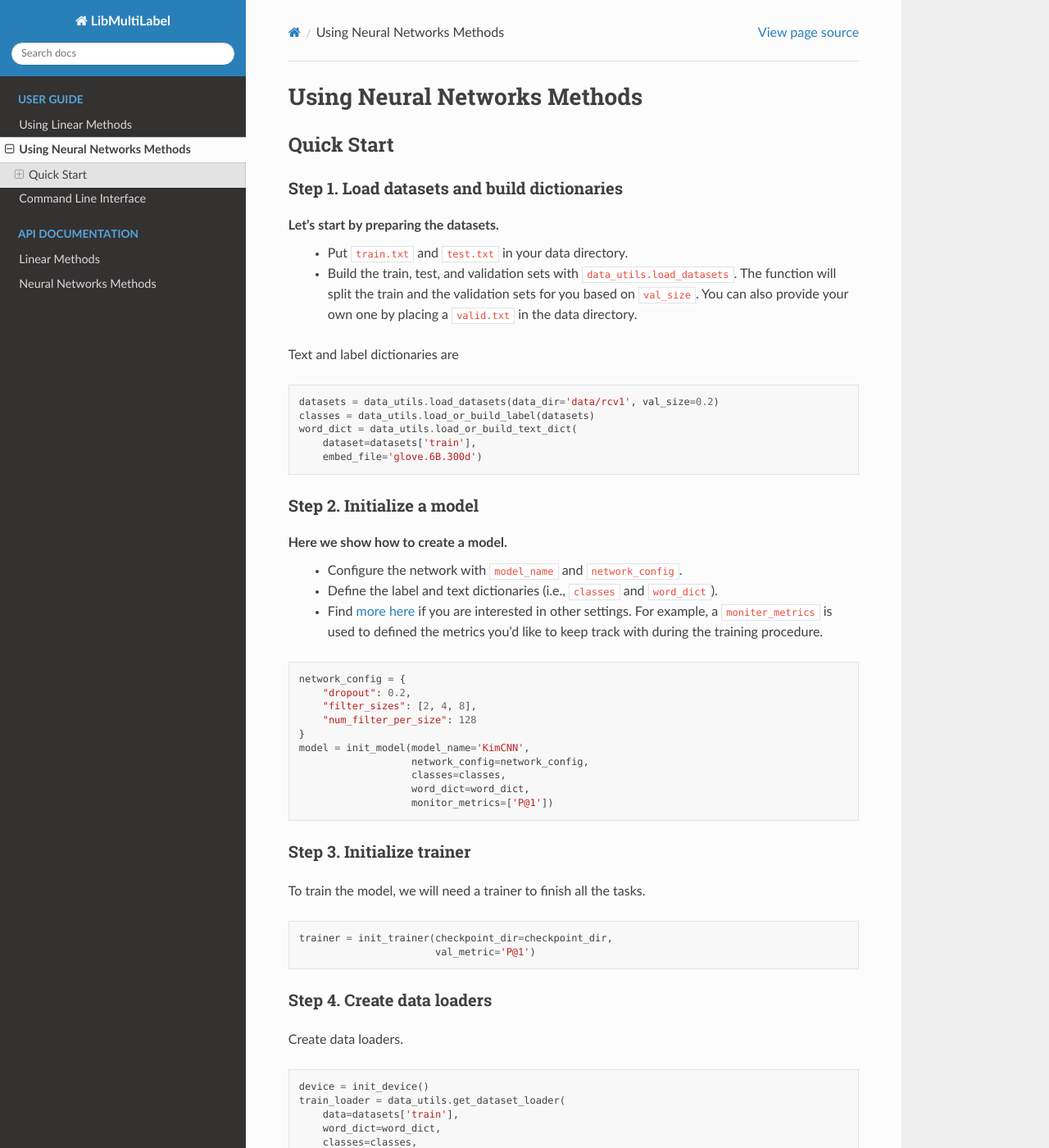
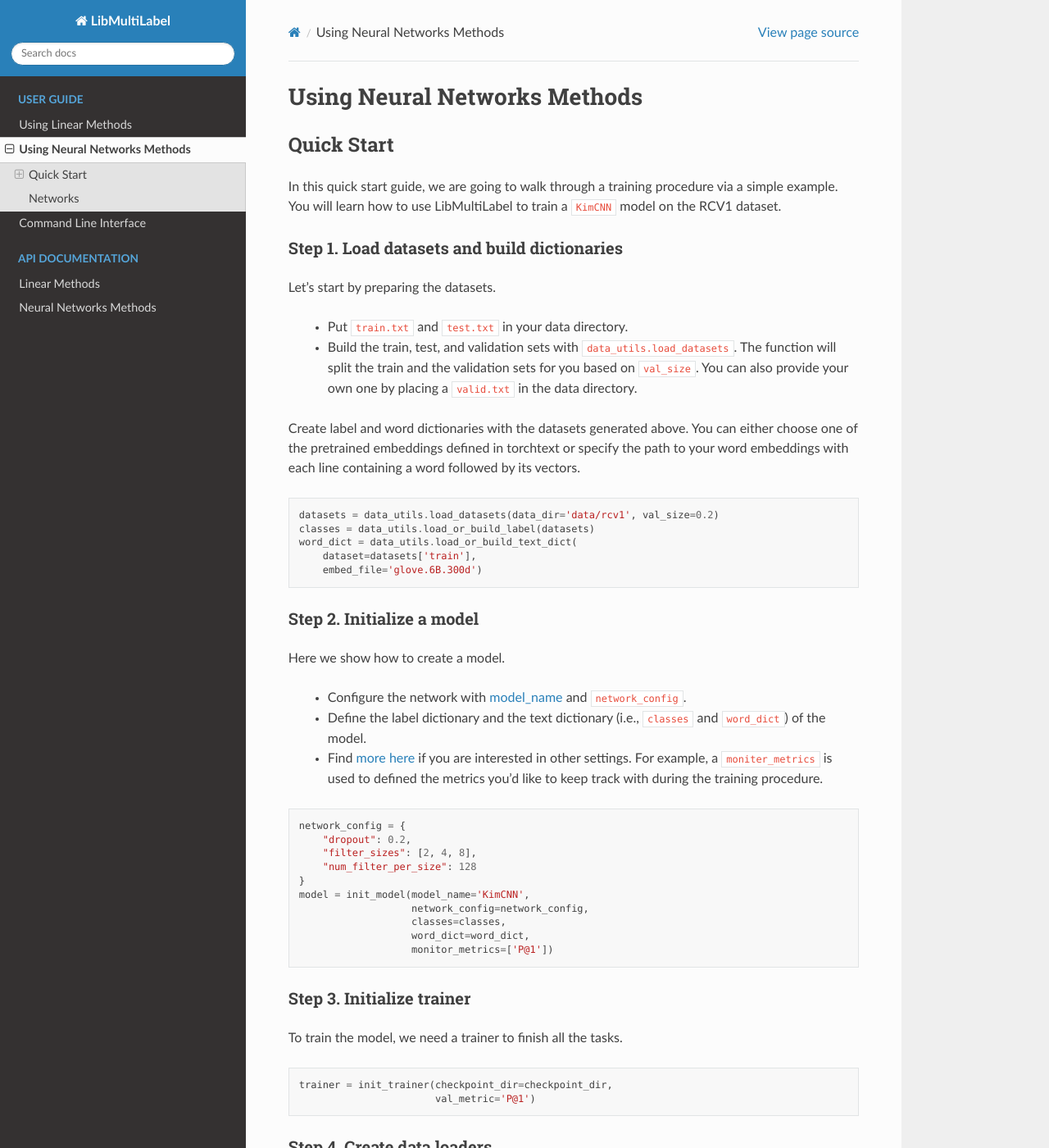
Before and after one commit to ASUS-AICS/LibMultiLabel, a Sphinx documentation site: the page built from docs/guides/nn_guides.rst, in a window 1280 px wide and 1400 px high. Shown: the whole window at 82% size. Built offline with Sphinx 7.4.7 and the Read the Docs theme 2.0.0, drawn with Linux system fonts in a browser that asks for light colours; some of the changed text lies outside the part shown.

Commit message:
Put more description .

```diff
--- a/docs/guides/nn_guides.rst
+++ b/docs/guides/nn_guides.rst
@@ -5,17 +5,23 @@ Using Neural Networks Methods
 Quick Start
 -----------
 
+In this quick start guide, we are going to walk through a training procedure via a simple example.
+You will learn how to use LibMultiLabel to train a ``KimCNN`` model on the RCV1 dataset.
+
 
 Step 1. Load datasets and build dictionaries
 ^^^^^^^^^^^^^^^^^^^^^^^^^^^^^^^^^^^^^^^^^^^^
 
 Let's start by preparing the datasets.
+
     * Put ``train.txt`` and ``test.txt`` in your data directory.
     * Build the train, test, and validation sets with ``data_utils.load_datasets``.
       The function will split the train and the validation sets for you based on ``val_size``.
       You can also provide your own one by placing a ``valid.txt`` in the data directory.
 
-Text and label dictionaries are
+Create label and word dictionaries with the datasets generated above.
+You can either choose one of the pretrained embeddings defined in torchtext or specify the path to your word embeddings with each line containing a word followed by its vectors.
+
 
 .. literalinclude:: ../examples/nn_quickstart.py
     :language: python3
@@ -25,8 +31,9 @@ Step 2. Initialize a model
 ^^^^^^^^^^^^^^^^^^^^^^^^^^
 
 Here we show how to create a model.
-    * Configure the network with ``model_name`` and ``network_config``.
-    * Define the label and text dictionaries (i.e., ``classes`` and ``word_dict``).
+
+    * Configure the network with `model_name <../guides/nn_guides.html#networks>`_ and ``network_config``.
+    * Define the label dictionary and the text dictionary (i.e., ``classes`` and ``word_dict``) of the model.
     * Find `more here <../api/nn.html#libmultilabel.nn.nn_utils.init_model>`_ if you are interested in other settings. For example, a ``moniter_metrics`` is used to defined the metrics you'd like to keep track with during the training procedure.
 
 .. literalinclude:: ../examples/nn_quickstart.py
@@ -59,3 +66,13 @@ Everything's ready. Let's start training!
 .. literalinclude:: ../examples/nn_quickstart.py
     :language: python3
     :lines: 54-54
+
+-----------
+
+Networks
+-----------
+
+* BiGRU
+* CAML
+* KimCNN
+* XMLCNN
```
Also changed, not shown: other parts of docs/guides/nn_guides.rst (+1 -1 lines).
